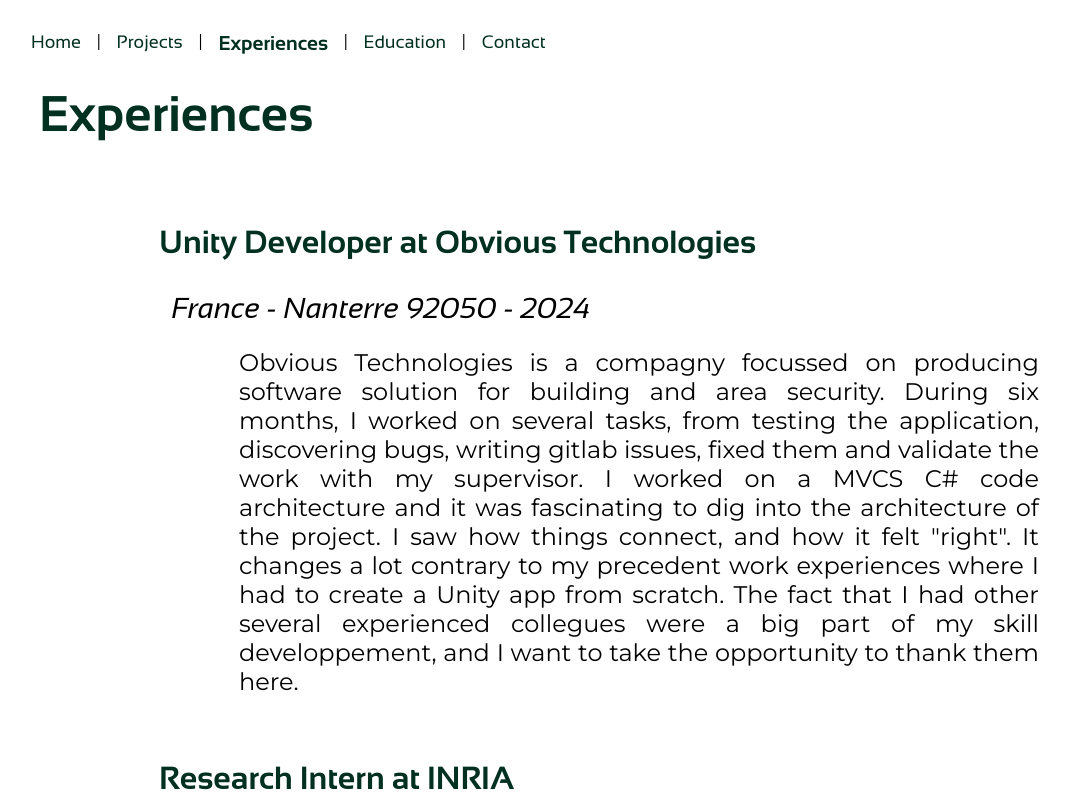
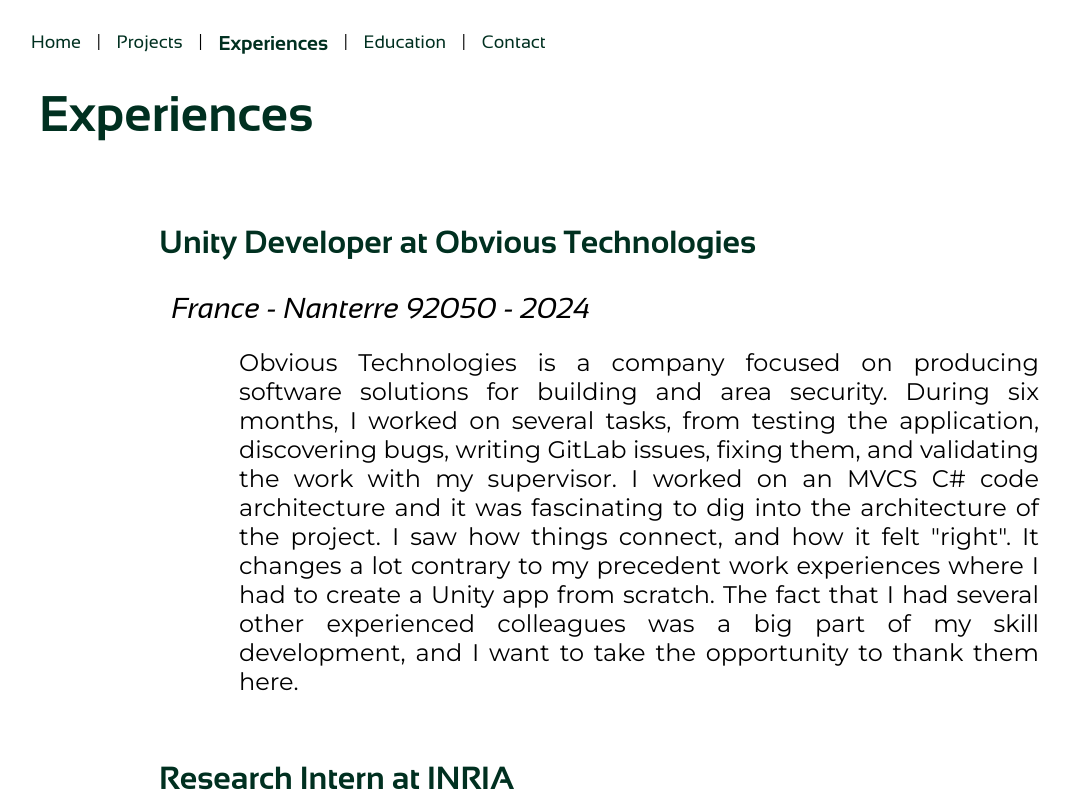
Before and after one commit to Antoinoe/noe-guillaumin-portfolio, a Vue app: page /Experiences in a window 1280 px wide. Shown: the top 800 px of the page, without its empty margins (1-1072 px from the left). Built offline with nearby package versions, Linux system fonts and the light colour scheme.

Commit message:
Fixed typo and other minor css stuff

```diff
--- a/src/views/ExperiencesView.vue
+++ b/src/views/ExperiencesView.vue
@@ -14,13 +14,13 @@
         <PageTitle name="Experiences"></PageTitle>
         <h3>Unity Developer at Obvious Technologies</h3>
         <div class="subtitle">France - Nanterre 92050 - 2024</div>
-        <p class="expe_content">Obvious Technologies is a compagny focussed on producing software solution for building
+        <p class="expe_content">Obvious Technologies is a company focused on producing software solutions for building
             and area security. During six months, I worked on several tasks, from testing the application, discovering
-            bugs, writing gitlab issues, fixed them and validate the work with my supervisor. I worked on a MVCS C# code
-            architecture and it was fascinating to dig into the architecture of the project. I saw how things connect,
-            and how it felt "right". It changes a lot contrary to my precedent work experiences where I had to create a
-            Unity app from scratch. The fact that I had other several experienced collegues were a big part of my skill
-            developpement, and I want to take the opportunity to thank them here.</p>
+            bugs, writing GitLab issues, fixing them, and validating the work with my supervisor. I worked on an MVCS C#
+            code architecture and it was fascinating to dig into the architecture of the project. I saw how things
+            connect, and how it felt "right". It changes a lot contrary to my precedent work experiences where I had to
+            create a Unity app from scratch. The fact that I had several other experienced colleagues was a big part of
+            my skill development, and I want to take the opportunity to thank them here.</p>
         <p class="expe_content"></p>
         <!-- <img src="../../public/img/shelf.png" alt="graphic of how the user interact in AR with vertical farming." width="480px" class="experienceImg"> -->
         <h3>Research Intern at INRIA</h3>
--- a/src/views/HomeView.vue
+++ b/src/views/HomeView.vue
@@ -10,7 +10,7 @@
         Immersive Software Developer
       </div>
       <div class="warning">
-        <p :key="isEasterEggActive">{{ isEasterEggActive ? "" : "This website is under construction and some infos are missing/not updated. Thank you for your comprehension." }}</p>
+        <p :key="isEasterEggActive">{{ isEasterEggActive ? "" : "This website is under construction and some info is missing/not updated. Thank you for your comprehension." }}</p>
       </div>
     </div>
 
@@ -172,7 +172,7 @@
   justify-content: center;
   gap: 1rem;
   flex-wrap: wrap;
-  margin: 2rem auto;
+  margin: 1rem auto;
 }
 
 .links .linkItem a {
```
